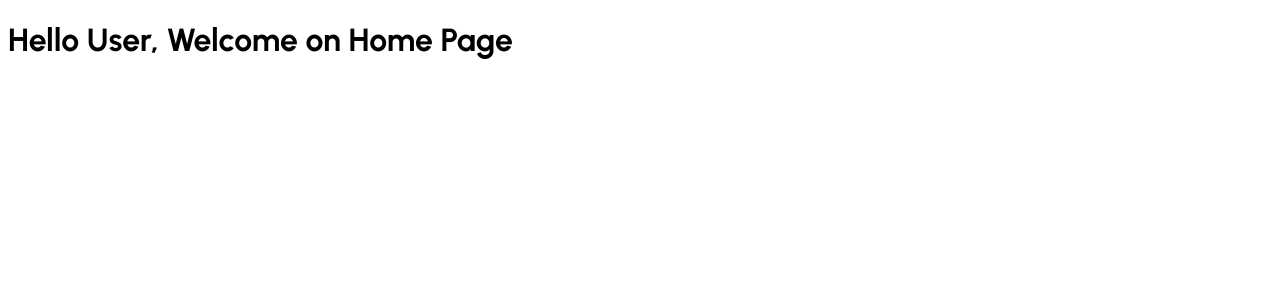
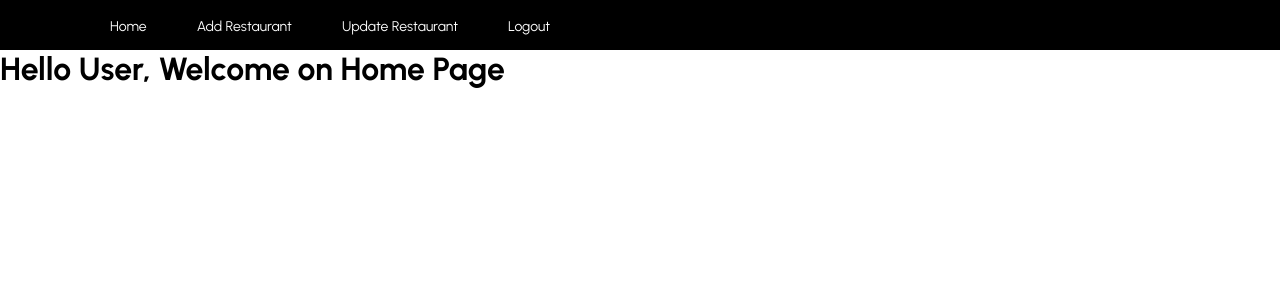
Before and after one commit to Medkaffouh/Restaurant-Management-App, a Vue app in the folder resto-project/: page / in a window 1280 px wide. Shown: the top 300 px of the page. Built offline with nearby package versions, Linux system fonts and the light colour scheme; sample sign-in values are in the browser's storage.

Commit message:
make header

```diff
--- a/resto-project/src/App.vue
+++ b/resto-project/src/App.vue
@@ -9,4 +9,8 @@ export default {
 </script>
 
 <style>
+  *{
+    margin: 0;
+    padding: 0;
+  }
 </style>
--- /dev/null
+++ b/resto-project/src/components/Header.vue
@@ -0,0 +1,41 @@
+<template>
+  <div class="container">
+    <ul class="list">
+      <li class="listItem">Home</li>
+      <li class="listItem">Add Restaurant</li>
+      <li class="listItem">Update Restaurant</li>
+      <li class="listItem">Logout</li>
+    </ul>
+  </div>
+</template>
+<script>
+export default {
+  name: "HeaderComponent",
+};
+</script>
+<style scoped>
+.container {
+  height: 50px;
+  background-color: black;
+  color: white;
+  display: flex;
+  align-items: center;
+  padding: 0 100px;
+  font-size: 18px;
+  justify-content: space-between;
+  position: relative;
+}
+
+.listItem {
+  display: inline;
+  margin-right: 30px;
+  font-size: 14px;
+  cursor: pointer;
+  padding: 5px 10px;
+  border-radius: 5px;
+}
+
+.listItem:hover{
+    background-color: rgb(38, 38, 38);
+}
+</style>
--- a/resto-project/src/components/Home.vue
+++ b/resto-project/src/components/Home.vue
@@ -1,11 +1,16 @@
 <template>
   <div class="container">
+    <HeaderComponent />
     <h1>Hello User, Welcome on Home Page</h1>
   </div>
 </template>
 <script>
+import HeaderComponent from "./Header.vue"
 export default {
   name: 'HomeComponent',
+  components:{
+    HeaderComponent
+  },
   mounted() {
     let user= localStorage.getItem('user-info');
     if(!user){
```
